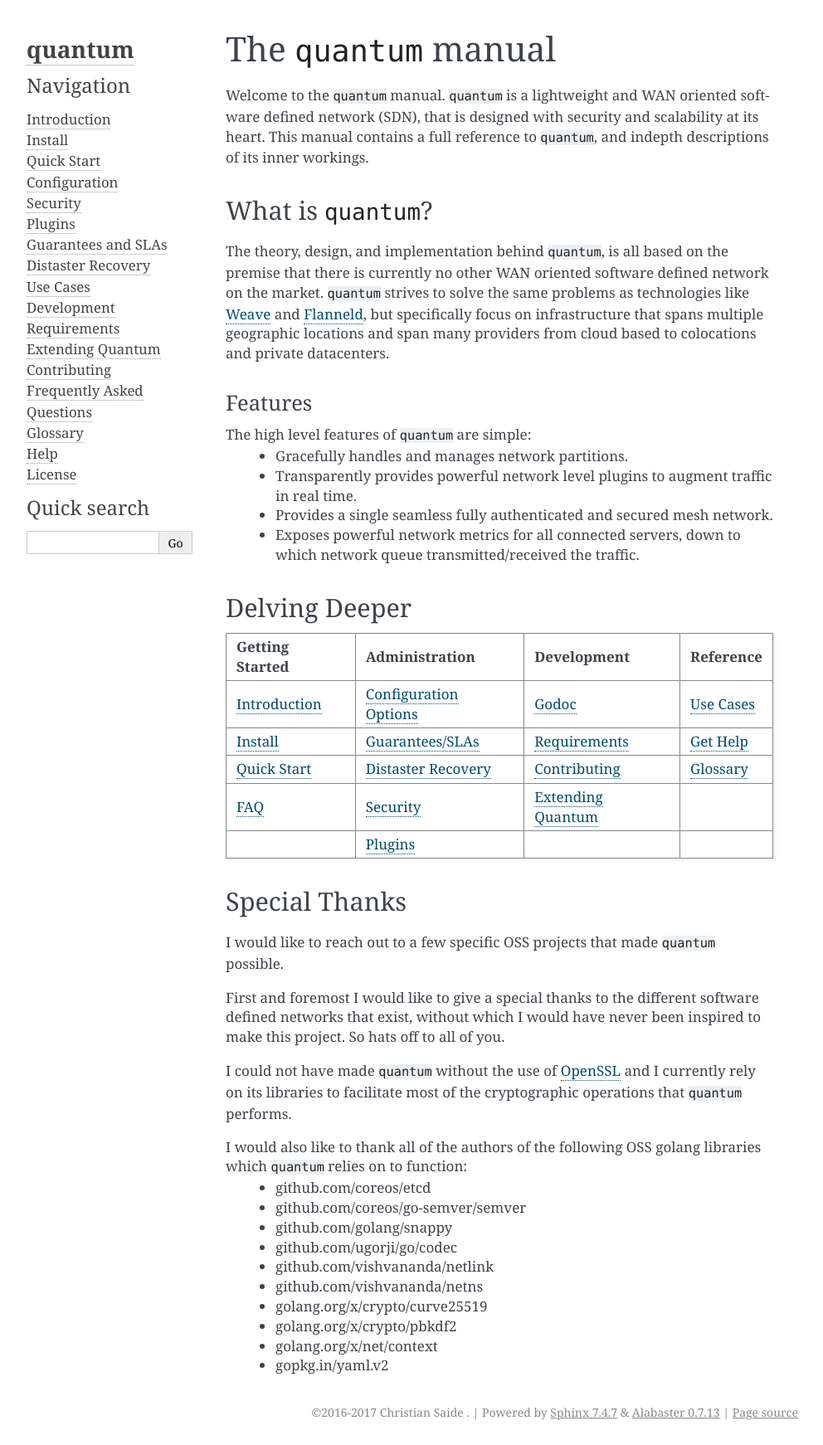
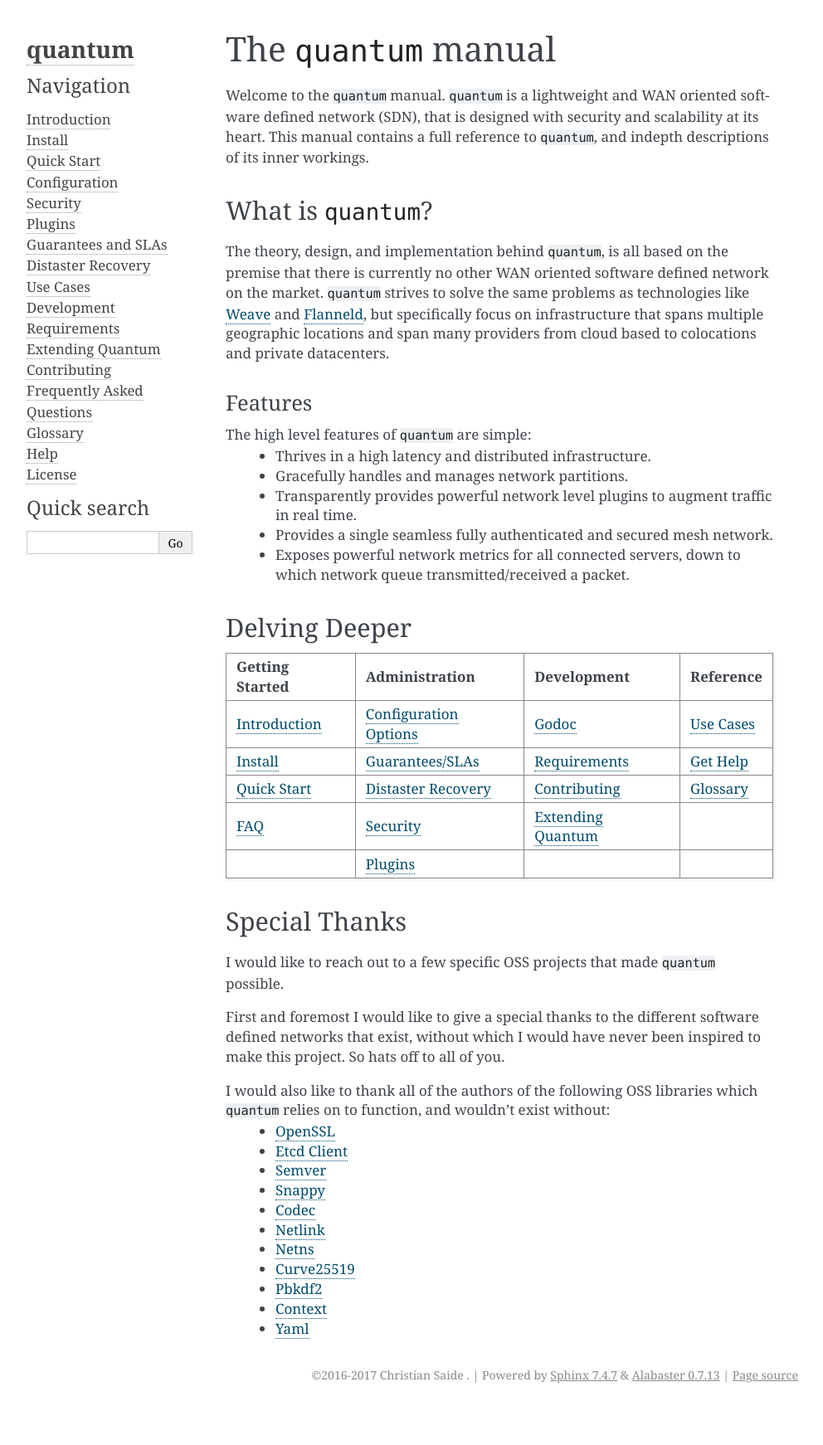
Before and after one commit to supernomad/quantum, a Sphinx documentation site: the page built from docs/index.rst, in a window 1280 px wide. Shown: the whole page at 83% size, without its empty margins (148-1140 px from the left). Built offline with Sphinx 7.4.7, drawn with Linux system fonts in a browser that asks for light colours; after the commit the page ends 1697 px from its top, so only the background shows below that.

Commit message:
Tweaks to the documentation index

```diff
--- a/docs/index.rst
+++ b/docs/index.rst
@@ -13,10 +13,11 @@ Features
 --------
 
 The high level features of ``quantum`` are simple:
+  * Thrives in a high latency and distributed infrastructure.
   * Gracefully handles and manages network partitions.
   * Transparently provides powerful network level plugins to augment traffic in real time.
   * Provides a single seamless fully authenticated and secured mesh network.
-  * Exposes powerful network metrics for all connected servers, down to which network queue transmitted/received the traffic.
+  * Exposes powerful network metrics for all connected servers, down to which network queue transmitted/received a packet.
 
 Delving Deeper
 ==============
@@ -58,19 +59,18 @@ I would like to reach out to a few specific OSS projects that made ``quantum`` p
 
 First and foremost I would like to give a special thanks to the different software defined networks that exist, without which I would have never been inspired to make this project. So hats off to all of you.
 
-I could not have made ``quantum`` without the use of `OpenSSL <https://www.openssl.org/>`_ and I currently rely on its libraries to facilitate most of the cryptographic operations that ``quantum`` performs.
-
-I would also like to thank all of the authors of the following OSS golang libraries which ``quantum`` relies on to function:
-  * github.com/coreos/etcd
-  * github.com/coreos/go-semver/semver
-  * github.com/golang/snappy
-  * github.com/ugorji/go/codec
-  * github.com/vishvananda/netlink
-  * github.com/vishvananda/netns
-  * golang.org/x/crypto/curve25519
-  * golang.org/x/crypto/pbkdf2
-  * golang.org/x/net/context
-  * gopkg.in/yaml.v2
+I would also like to thank all of the authors of the following OSS libraries which ``quantum`` relies on to function, and wouldn't exist without:
+  * `OpenSSL <https://www.openssl.org/>`_
+  * `Etcd Client <https://github.com/coreos/etcd>`_
+  * `Semver <https://github.com/coreos/go-semver/semver>`_
+  * `Snappy <https://github.com/golang/snappy>`_
+  * `Codec <https://github.com/ugorji/go/codec>`_
+  * `Netlink <https://github.com/vishvananda/netlink>`_
+  * `Netns <https://github.com/vishvananda/netns>`_
+  * `Curve25519 <https://golang.org/x/crypto/curve25519>`_
+  * `Pbkdf2 <https://golang.org/x/crypto/pbkdf2>`_
+  * `Context <https://golang.org/x/net/context>`_
+  * `Yaml <https://gopkg.in/yaml.v2>`_
 
 .. toctree::
    :hidden:
```
